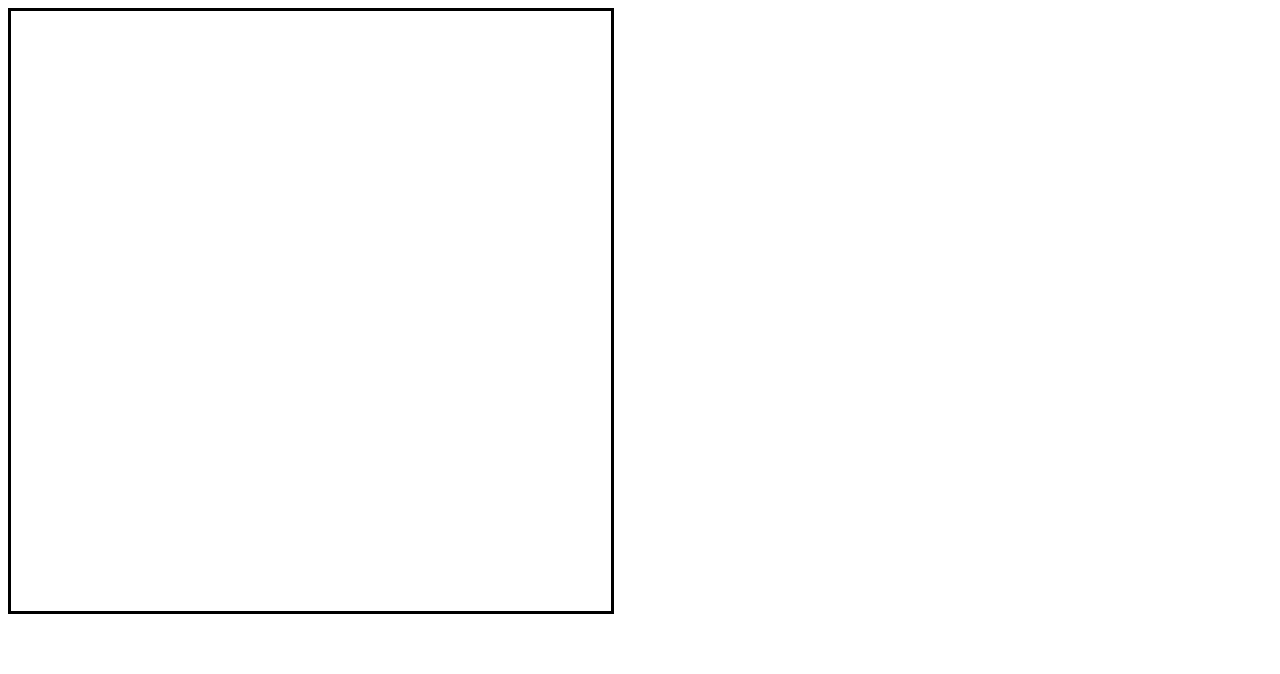
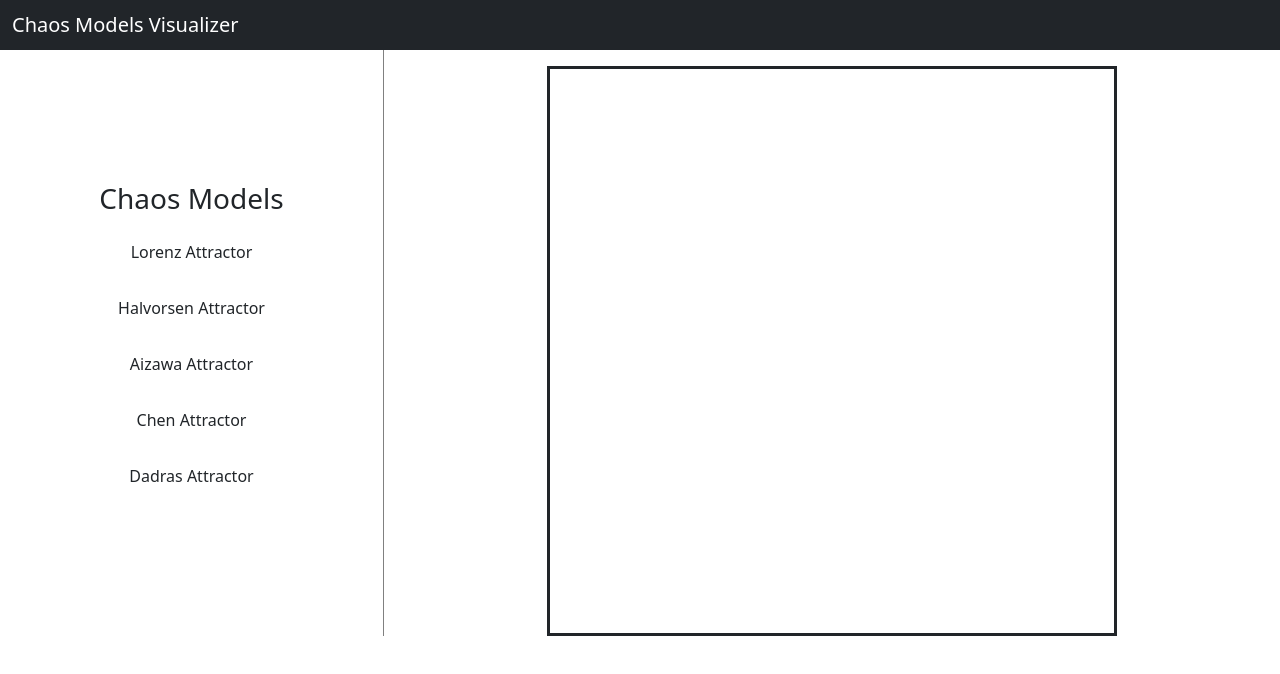
Before and after one commit to Jul472/ChaosModelsVisualizer, a plain HTML site: page index.html in a window 1280 px wide. Drawn offline with nearby package versions, Linux system fonts and the light colour scheme.

Commit message:
Adding in HTML the menus for mobile and desktop. Updating css code to add a little bit of style. Adding Bootstrap

```diff
--- a/chaosFunctions.js
+++ b/chaosFunctions.js
@@ -38,7 +38,7 @@ function rotate(array) {
 
 function lorenz() {
   clearInterval(interval);
-  context.clearRect(-300, -300, 600, 600);
+  context.clearRect(-300, -300, canvas.width, canvas.height);
 
   resetVariables(0.1, 0, 0.1);
 
@@ -55,7 +55,7 @@ function lorenz() {
     context.clearRect(-300, -300, canvas.width, canvas.height);
 
     //Canvas
-    const degradado = context.createLinearGradient(-300, -300, 600, 600);
+    const degradado = context.createLinearGradient(-300, -300, canvas.width, canvas.height);
     degradado.addColorStop(0, "red");
     degradado.addColorStop(0.4, "orange");
     degradado.addColorStop(0.7, "yellow");
--- a/index.css
+++ b/index.css
@@ -1,5 +1,39 @@
+.canvasContainer {
+    margin: auto;
+}
+
 #miCanvas {
     display: inline-block;
     max-width: 100%;
     max-height: 100%;
 }
+
+a {
+    cursor: pointer;
+    padding: 1em;
+}
+
+.desktopMenu {
+    display: none;
+}
+
+@media only screen and (min-width: 992px){
+
+    #miCanvas {
+        /* width: 600px; */
+        height: 570px;
+    }
+
+    .mobileMenu {
+        display: none;
+    }
+    .desktopMenu {
+        display: block;
+        padding: 1em;
+        width: 30vw;
+        border-right: 1px solid gray;
+    }
+    .desktopMenuFunctions{
+        height: 100%;
+    }
+}
--- a/index.html
+++ b/index.html
@@ -4,13 +4,61 @@
     <meta charset="UTF-8">
     <meta name="viewport" content="width=device-width, initial-scale=1.0">
     <title>Chaos Models Visualizer</title>
-    <link rel="stylesheet" href="index.css">
+    <link rel="stylesheet" href="./index.css">
+
+    <link rel="stylesheet" href="https://pro.fontawesome.com/releases/v5.10.0/css/all.css" integrity="sha384-AYmEC3Yw5cVb3ZcuHtOA93w35dYTsvhLPVnYs9eStHfGJvOvKxVfELGroGkvsg+p" crossorigin="anonymous"/>
+
+    <link href="https://cdn.jsdelivr.net/npm/bootstrap@5.0.0-beta1/dist/css/bootstrap.min.css" rel="stylesheet" integrity="sha384-giJF6kkoqNQ00vy+HMDP7azOuL0xtbfIcaT9wjKHr8RbDVddVHyTfAAsrekwKmP1" crossorigin="anonymous">
 </head>
 <body>
 
+    <nav class="navbar navbar-dark bg-dark">
+        <div class="container-fluid">
+          <span class="navbar-brand mb-0 h1">Chaos Models Visualizer</span>
+        </div>
+    </nav>
 
+    <div class="accordion accordion-flush mobileMenu" id="accordionFlushExample">
+        <div class="accordion-item">
+          <h2 class="accordion-header" id="flush-headingOne">
+            <button class="accordion-button collapsed" type="button" data-bs-toggle="collapse" data-bs-target="#flush-collapseOne" aria-expanded="false" aria-controls="flush-collapseOne">
+              Chaos Models
+            </button>
+          </h2>
+          <div id="flush-collapseOne" class="accordion-collapse collapse" aria-labelledby="flush-headingOne" data-bs-parent="#accordionFlushExample">
+            <div class="d-flex flex-column justify-content-center align-items-center">
+                <a onclick="lorenz()">Lorenz Attractor</a>
+                <a onclick="halvorsen()">Halvorsen Attractor</a>
+                <a onclick="aizawa()">Aizawa Attractor</a>
+                <a onclick="chen()">Chen Attractor</a>
+                <a onclick="dadras()">Dadras Attractor</a>
+            </div>
+          </div>
+        </div>
+    </div>
 
-    <canvas width="600" height="600" style="border: solid;" id="miCanvas"></canvas>
+    <div class="d-flex">
+
+        <div class="desktopMenu">
+            <div class="desktopMenuFunctions d-flex flex-column justify-content-center align-items-center">
+                <h3>Chaos Models</h3>
+                <a onclick="lorenz()">Lorenz Attractor</a>
+                <a onclick="halvorsen()">Halvorsen Attractor</a>
+                <a onclick="aizawa()">Aizawa Attractor</a>
+                <a onclick="chen()">Chen Attractor</a>
+                <a onclick="dadras()">Dadras Attractor</a>
+            </div>
+        </div>
+
+        <div class="canvasContainer d-flex justify-content-center align-items-center mt-3" id="canvasContainer">
+            <canvas width="600" height="600" style="border: solid;" id="miCanvas"></canvas>
+        </div>
+
+    </div>
+
     <script src="./chaosFunctions.js"></script>
+    <script src="./sidebarFunctions.js"></script>
+
+    <script src="https://cdn.jsdelivr.net/npm/bootstrap@5.0.0-beta1/dist/js/bootstrap.bundle.min.js" integrity="sha384-ygbV9kiqUc6oa4msXn9868pTtWMgiQaeYH7/t7LECLbyPA2x65Kgf80OJFdroafW" crossorigin="anonymous"></script>
 </body>
 </html>
```
